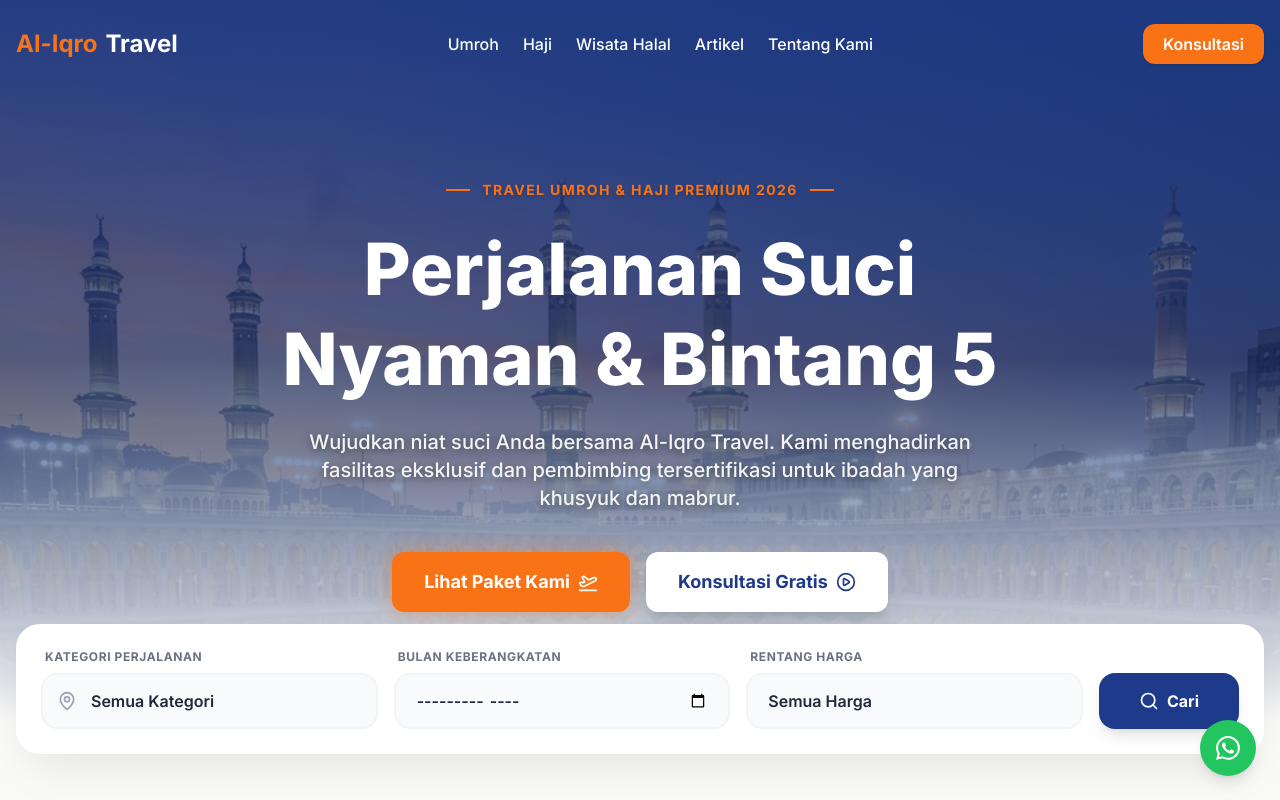
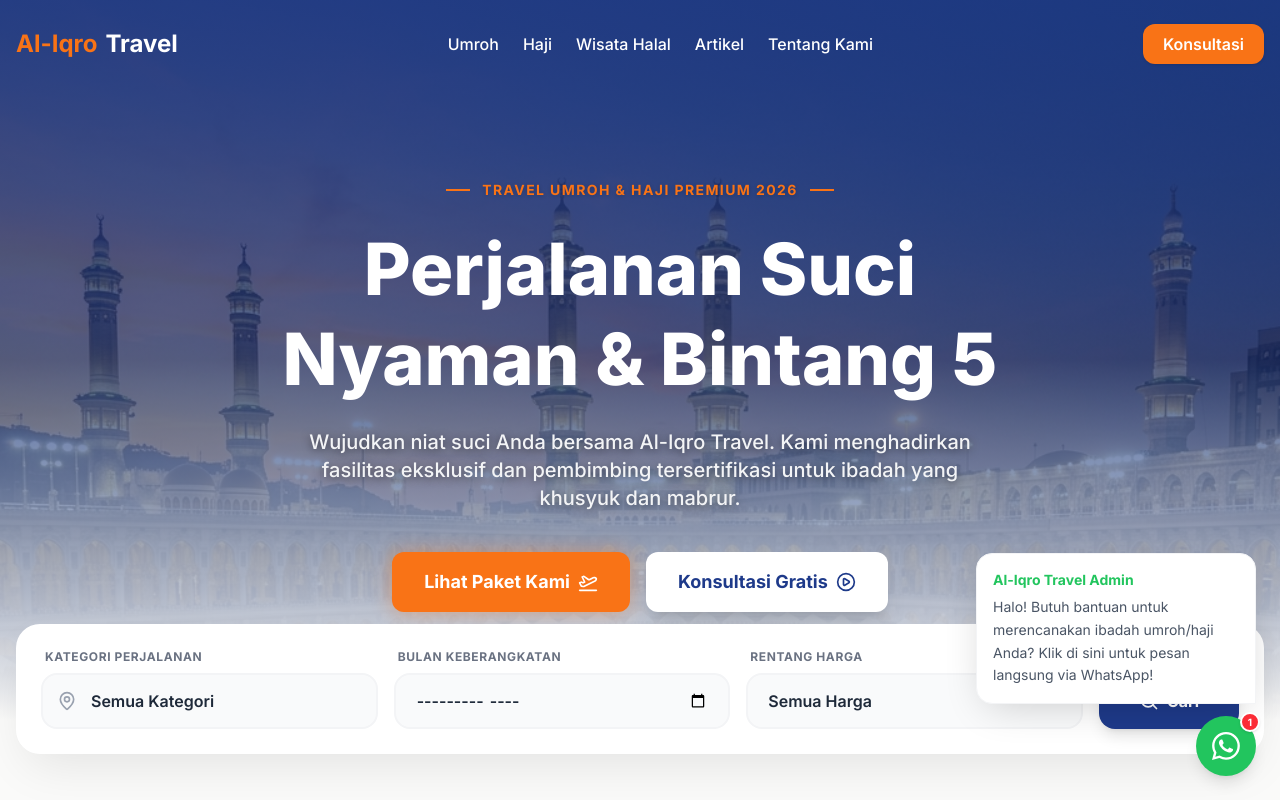
Before and after one commit to Apalvin/dummy-project-2.1_travel-umroh, a Next.js app: page / in a window 1280 px wide. Shown: the top 800 px of the page. Built offline with nearby package versions, Linux system fonts and the light colour scheme; no server answers; the database is empty.

Commit message:
UI: Enhance WhatsApp floating button with tooltip and badge

```diff
--- a/src/app/layout.tsx
+++ b/src/app/layout.tsx
@@ -38,15 +38,35 @@ export default function RootLayout({
           {children}
         </main>
         <Footer />
+        <div className="fixed bottom-6 right-6 z-50 flex flex-col items-end gap-3">
+          {/* Tooltip Bubble */}
           <a
             href="https://wa.me/6285150688320?text=Halo%20Al-Iqro%20Travel,%20saya%20ingin%20berkonsultasi%20mengenai..."
             target="_blank"
             rel="noopener noreferrer"
-          className="fixed bottom-6 right-6 bg-[#22C55E] text-white p-4 rounded-full shadow-lg hover:bg-green-600 transition-colors z-50 flex items-center justify-center"
+            className="bg-white p-4 rounded-2xl rounded-br-none shadow-[0_10px_40px_-10px_rgba(0,0,0,0.2)] border border-gray-100 max-w-[280px] hover:shadow-lg transition-all"
+          >
+            <p className="font-bold text-[#22C55E] mb-1.5 text-sm">Al-Iqro Travel Admin</p>
+            <p className="text-gray-600 text-sm leading-relaxed">
+              Halo! Butuh bantuan untuk merencanakan ibadah umroh/haji Anda? Klik di sini untuk pesan langsung via WhatsApp!
+            </p>
+          </a>
+
+          {/* WA Button with Badge */}
+          <a
+            href="https://wa.me/6285150688320?text=Halo%20Al-Iqro%20Travel,%20saya%20ingin%20berkonsultasi%20mengenai..."
+            target="_blank"
+            rel="noopener noreferrer"
+            className="relative bg-[#22C55E] text-white p-4 rounded-full shadow-lg hover:bg-green-600 transition-colors flex items-center justify-center group"
             aria-label="Chat WhatsApp"
           >
-          <svg xmlns="http://www.w3.org/2000/svg" width="24" height="24" fill="currentColor" viewBox="0 0 16 16"><path d="M13.601 2.326A7.854 7.854 0 0 0 7.994 0C3.627 0 .068 3.558.064 7.926c0 1.399.366 2.76 1.057 3.965L0 16l4.204-1.102a7.933 7.933 0 0 0 3.79.965h.004c4.368 0 7.926-3.558 7.93-7.93A7.898 7.898 0 0 0 13.6 2.326zM7.994 14.521a6.573 6.573 0 0 1-3.356-.92l-.24-.144-2.494.654.666-2.433-.156-.251a6.56 6.56 0 0 1-1.007-3.505c0-3.626 2.957-6.584 6.591-6.584a6.56 6.56 0 0 1 4.66 1.931 6.557 6.557 0 0 1 1.928 4.66c-.004 3.639-2.961 6.592-6.592 6.592zm3.615-4.934c-.197-.099-1.17-.578-1.353-.646-.182-.065-.315-.099-.445.099-.133.197-.513.646-.627.775-.114.133-.232.148-.43.05-.197-.1-.836-.308-1.592-.985-.59-.525-.985-1.175-1.103-1.372-.114-.198-.011-.304.088-.403.087-.088.197-.232.296-.346.1-.114.133-.198.198-.33.065-.134.034-.248-.015-.347-.05-.099-.445-1.076-.612-1.47-.16-.389-.323-.335-.445-.34-.114-.007-.247-.007-.38-.007a.729.729 0 0 0-.529.247c-.182.198-.691.677-.691 1.654 0 .977.71 1.916.81 2.049.098.133 1.394 2.132 3.383 2.992.47.205.84.326 1.129.418.475.152.904.129 1.246.08.38-.058 1.171-.48 1.338-.943.164-.464.164-.86.114-.943-.049-.084-.182-.133-.38-.232z"/></svg>
+            {/* Red Badge */}
+            <span className="absolute -top-1 -right-1 bg-red-500 text-white text-[10px] font-bold w-5 h-5 flex items-center justify-center rounded-full border-2 border-white shadow-sm z-10 group-hover:scale-110 transition-transform">
+              1
+            </span>
+            <svg xmlns="http://www.w3.org/2000/svg" width="28" height="28" fill="currentColor" viewBox="0 0 16 16"><path d="M13.601 2.326A7.854 7.854 0 0 0 7.994 0C3.627 0 .068 3.558.064 7.926c0 1.399.366 2.76 1.057 3.965L0 16l4.204-1.102a7.933 7.933 0 0 0 3.79.965h.004c4.368 0 7.926-3.558 7.93-7.93A7.898 7.898 0 0 0 13.6 2.326zM7.994 14.521a6.573 6.573 0 0 1-3.356-.92l-.24-.144-2.494.654.666-2.433-.156-.251a6.56 6.56 0 0 1-1.007-3.505c0-3.626 2.957-6.584 6.591-6.584a6.56 6.56 0 0 1 4.66 1.931 6.557 6.557 0 0 1 1.928 4.66c-.004 3.639-2.961 6.592-6.592 6.592zm3.615-4.934c-.197-.099-1.17-.578-1.353-.646-.182-.065-.315-.099-.445.099-.133.197-.513.646-.627.775-.114.133-.232.148-.43.05-.197-.1-.836-.308-1.592-.985-.59-.525-.985-1.175-1.103-1.372-.114-.198-.011-.304.088-.403.087-.088.197-.232.296-.346.1-.114.133-.198.198-.33.065-.134.034-.248-.015-.347-.05-.099-.445-1.076-.612-1.47-.16-.389-.323-.335-.445-.34-.114-.007-.247-.007-.38-.007a.729.729 0 0 0-.529.247c-.182.198-.691.677-.691 1.654 0 .977.71 1.916.81 2.049.098.133 1.394 2.132 3.383 2.992.47.205.84.326 1.129.418.475.152.904.129 1.246.08.38-.058 1.171-.48 1.338-.943.164-.464.164-.86.114-.943-.049-.084-.182-.133-.38-.232z"/></svg>
           </a>
+        </div>
       </body>
     </html>
   );
```
Lines whose indentation alone changed are shown as unchanged.
